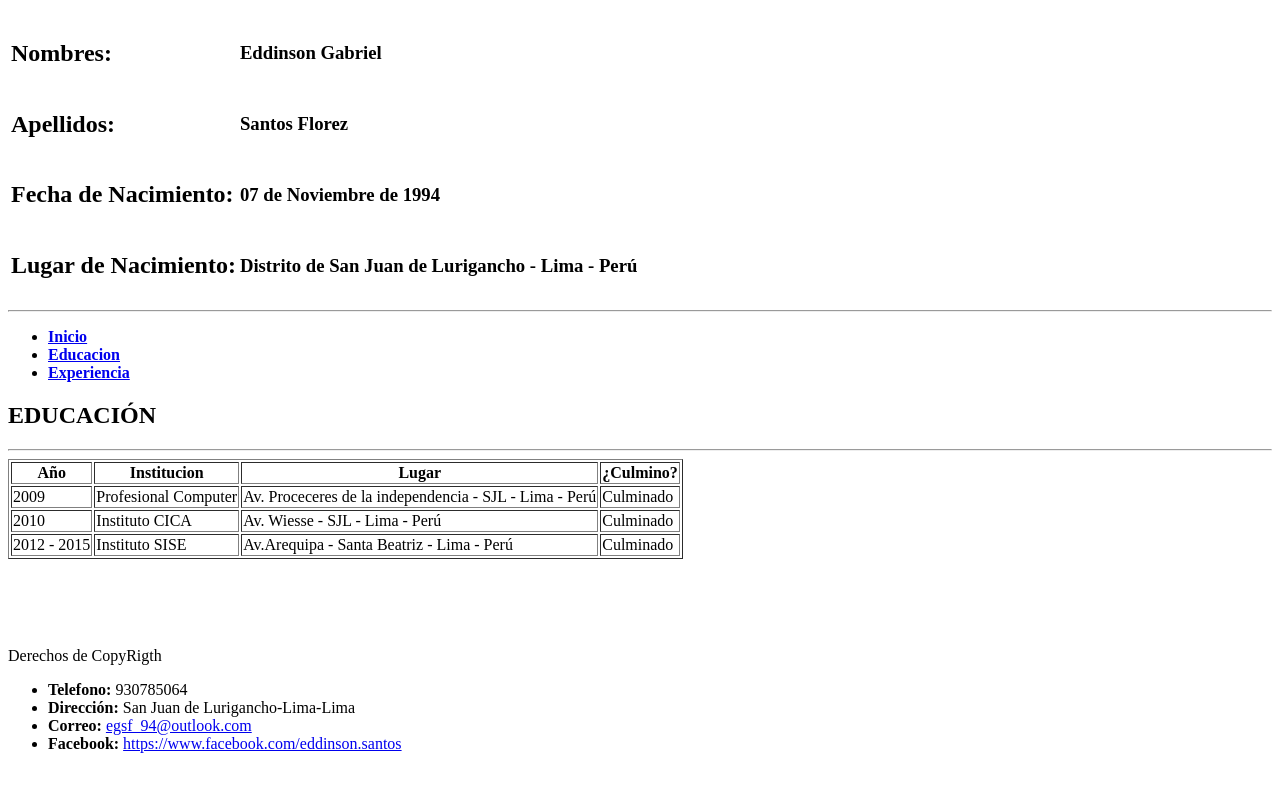
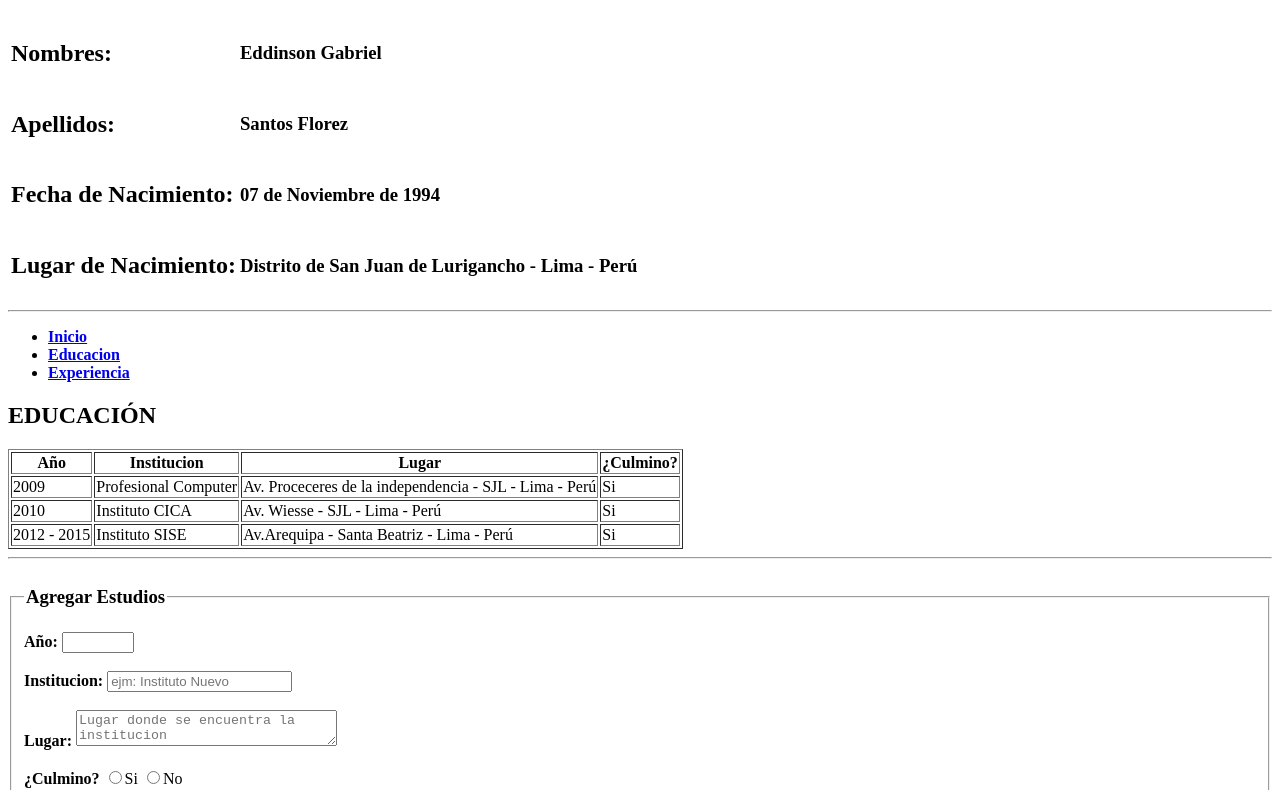
Before and after one commit to egsf94/ProyectoCertificacionDesarrolloWeb, a plain HTML site: page enlaces/educacion.html in a window 1280 px wide. Shown: the part 162-952 px from the top of the page. Before the commit the page ends 931 px from the top, so only its background shows below. Drawn offline with Linux system fonts and the light colour scheme.

Commit message:
creacion de formulario

```diff
--- a/enlaces/educacion.html
+++ b/enlaces/educacion.html
@@ -41,7 +41,6 @@
       </ul>
     </nav>
     <h2>EDUCACIÓN</h2>
-    <hr>
     <section>
       <table border="1">
         <thead>
@@ -57,22 +56,45 @@
             <td>2009</td>
             <td>Profesional Computer</td>
             <td>Av. Proceceres de la independencia - SJL - Lima - Perú</td>
-            <td>Culminado</td>
+            <td>Si</td>
           </tr>
           <tr>
             <td>2010</td>
             <td>Instituto CICA</td>
             <td>Av. Wiesse - SJL - Lima - Perú</td>
-            <td>Culminado</td>
+            <td>Si</td>
           </tr>
           <tr>
             <td>2012 - 2015</td>
             <td>Instituto SISE</td>
             <td>Av.Arequipa - Santa Beatriz - Lima - Perú</td>
-            <td>Culminado</td>
+            <td>Si</td>
           </tr>
         </tbody>
       </table>
+      <hr>
+    </section>
+    <section>
+      <form autocomplete="on" name="formEstudios">
+        <fieldset>
+          <legend><h3>Agregar Estudios</h3></legend>
+          <label for="ano"><strong>Año:</strong></label>
+          <input type="number" name="ano" id="ano" max="2017" min="1950" required>
+          <br><br>
+          <label for="institucion"><strong>Institucion:</strong></label>
+          <input type="text" name="institucion" id="institutcion" value="" maxlength="50" placeholder="ejm: Instituto Nuevo" required>
+          <br><br>
+          <label for="lugar"><strong>Lugar:</strong></label>
+          <textarea name="lugar" id="lugar" rows="2" cols="30" placeholder="Lugar donde se encuentra la institucion" required></textarea>
+          <br><br>
+          <label for="culmino"><strong>¿Culmino?</strong></label>
+          <input type="radio" name="culmino">Si
+          <input type="radio" name="culmino">No
+          <br><br>
+          <input type="submit" value="Enviar">
+
+        </fieldset>
+      </form>
     </section>
     <br><br><br><br>
     <footer>
```
